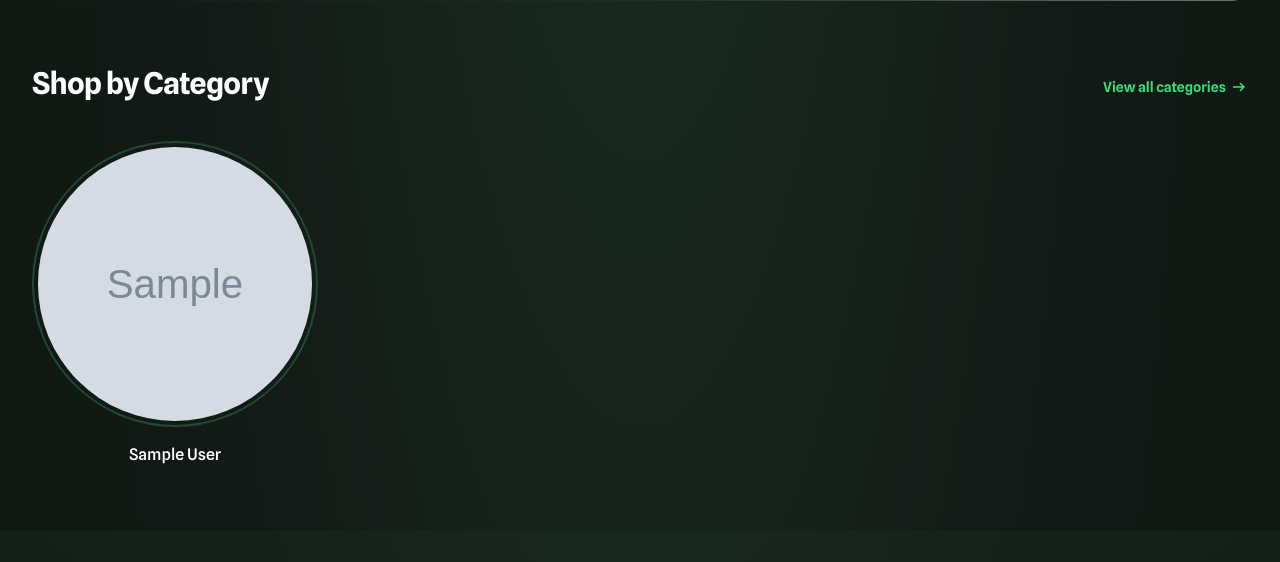
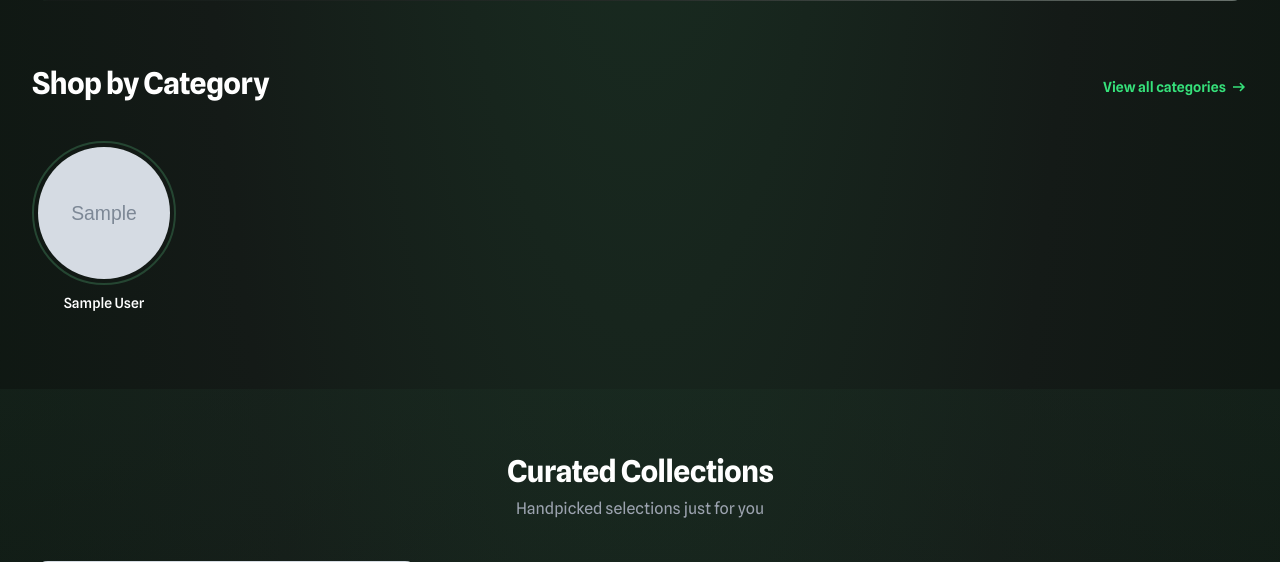
Before and after one commit to Jumna123/women-clothing-store, a Django app: page / in a window 1280 px wide. Shown: the part 642-1204 px from the top of the page. Run offline with Django 5.2, Linux system fonts and the light colour scheme; tables that the repository leaves empty hold one stand-in row (values such as "Sample post"); grey boxes marked "Sample" are stand-in pictures; parts of the project's set-up code (start-up, migrations or seed data) failed here and were passed over; some libraries are stand-ins or nearby versions; grey boxes are pictures that could not be loaded.

Commit message:
updated category allignment in home

```diff
--- a/ecommerse/templates/user/home.html
+++ b/ecommerse/templates/user/home.html
@@ -68,6 +68,9 @@
     padding: 0.75rem 1rem;
   }
   #mobile-search-panel.open { display: block; }
+
+  #categories-scroll::-webkit-scrollbar { display: none; }
+  #categories-scroll { -ms-overflow-style: none; scrollbar-width: none; }
 </style>
 </head>
 <body class="bg-background-light dark:bg-[radial-gradient(ellipse_at_top,_var(--tw-gradient-stops))] dark:from-[#1a3023] dark:via-[#141a17] dark:to-[#0b160f] text-slate-900 dark:text-white min-h-screen flex flex-col font-display selection:bg-primary selection:text-background-dark">
@@ -223,27 +226,39 @@
 <section class="mx-auto max-w-7xl px-3 py-10 sm:px-6 sm:py-12 lg:px-8 lg:py-16">
   <div class="flex flex-col sm:flex-row sm:items-end justify-between gap-3 mb-6 sm:mb-8 md:mb-10">
     <h3 class="text-xl sm:text-2xl md:text-3xl font-bold text-white tracking-tight">Shop by Category</h3>
-    <a href="#" class="group flex items-center gap-1 text-sm font-semibold text-primary hover:text-white transition-colors">
+    <button onclick="toggleCategories()" id="view-all-btn" class="group flex items-center gap-1 text-sm font-semibold text-primary hover:text-white transition-colors">
       View all categories
       <span class="material-symbols-outlined text-lg transition-transform group-hover:translate-x-1">arrow_right_alt</span>
-    </a>
+    </button>
   </div>
-  <!-- FIX: 2 cols on mobile (fine), 4 on md — but category name text-xs on mobile so it doesn't overflow -->
-  <div class="grid grid-cols-2 gap-3 sm:gap-5 md:grid-cols-4 sm:gap-6">
+
+  <!-- Swipable row (default) -->
+  <div id="categories-scroll" class="flex gap-4 overflow-x-auto pb-3 snap-x snap-mandatory">
     {% for category in categories %}
-      {% if category.slug %}
-      <a href="{% url 'home:category_products' category.slug %}" class="group flex flex-col items-center gap-2 sm:gap-4">
-      {% else %}
-      <div class="group flex flex-col items-center gap-2 sm:gap-4">
-      {% endif %}
-        <!-- FIX: image circle constrained to not overflow on tiny screens -->
+      <a href="{% url 'home:category_products' category.slug %}"
+         class="flex flex-col items-center gap-2 snap-start shrink-0 w-28 sm:w-36">
+        <div class="aspect-square w-full overflow-hidden rounded-full border-2 border-[#254632] p-1 hover:border-primary/60 transition-colors">
+          {% if category.category_image %}
+          <img src="{{ category.category_image.url }}" alt="{{ category.category_name }}" class="w-full h-full object-cover rounded-full"/>
+          {% endif %}
+        </div>
+        <span class="text-white font-medium text-xs sm:text-sm text-center leading-tight">{{ category.category_name }}</span>
+      </a>
+    {% endfor %}
+  </div>
+
+  <!-- Grid (shown when "View all" clicked) -->
+  <div id="categories-grid" class="hidden grid-cols-2 gap-3 sm:gap-5 md:grid-cols-4">
+    {% for category in categories %}
+      <a href="{% url 'home:category_products' category.slug %}"
+         class="group flex flex-col items-center gap-2 sm:gap-4">
         <div class="aspect-square w-full max-w-[120px] sm:max-w-none overflow-hidden rounded-full border-2 border-[#254632] p-1 group-hover:border-primary/60 transition-colors">
           {% if category.category_image %}
           <img src="{{ category.category_image.url }}" alt="{{ category.category_name }}" class="w-full h-full object-cover rounded-full"/>
           {% endif %}
         </div>
         <span class="text-white font-medium text-xs sm:text-sm md:text-base text-center leading-tight">{{ category.category_name }}</span>
-      {% if category.slug %}</a>{% else %}</div>{% endif %}
+      </a>
     {% endfor %}
   </div>
 </section>
@@ -511,4 +526,24 @@
   });
 </script>
 
+<script>
+  let showingAll = false;
+  function toggleCategories() {
+    const scroll = document.getElementById('categories-scroll');
+    const grid = document.getElementById('categories-grid');
+    const btn = document.getElementById('view-all-btn');
+    showingAll = !showingAll;
+    if (showingAll) {
+      scroll.classList.add('hidden');
+      grid.classList.remove('hidden');
+      grid.classList.add('grid');
+      btn.innerHTML = `Show less <span class="material-symbols-outlined text-lg">arrow_drop_up</span>`;
+    } else {
+      scroll.classList.remove('hidden');
+      grid.classList.add('hidden');
+      grid.classList.remove('grid');
+      btn.innerHTML = `View all categories <span class="material-symbols-outlined text-lg">arrow_right_alt</span>`;
+    }
+  }
+</script>
 </body></html>
--- a/ecommerse/templates/user/partials/address_fields.html
+++ b/ecommerse/templates/user/partials/address_fields.html
@@ -1,11 +1,11 @@
 <div class="grid grid-cols-1 gap-4 md:grid-cols-2">
   <div class="md:col-span-2">
     <label class="mb-1.5 block text-sm font-semibold text-primary">Full Name</label>
-    <input type="text" name="new_full_name" class="w-full rounded-lg border border-primary/20 bg-white py-2.5 px-3 text-sm text-primary focus:border-primary focus:ring-primary" placeholder="Jane Doe"/>
+    <input type="text" name="new_full_name" class="w-full rounded-lg border border-primary/20 bg-white py-2.5 px-3 text-sm text-primary focus:border-primary focus:ring-primary"/>
   </div>
   <div>
     <label class="mb-1.5 block text-sm font-semibold text-primary">Phone</label>
-    <input type="tel" name="new_phone" class="w-full rounded-lg border border-primary/20 bg-white py-2.5 px-3 text-sm text-primary focus:border-primary focus:ring-primary" placeholder="+91 00000 00000"/>
+    <input type="tel" name="new_phone" class="w-full rounded-lg border border-primary/20 bg-white py-2.5 px-3 text-sm text-primary focus:border-primary focus:ring-primary" />
   </div>
   <div>
     <label class="mb-1.5 block text-sm font-semibold text-primary">House / Flat No.</label>
@@ -25,7 +25,7 @@
   </div>
   <div>
     <label class="mb-1.5 block text-sm font-semibold text-primary">Pincode</label>
-    <input type="text" name="new_pincode" class="w-full rounded-lg border border-primary/20 bg-white py-2.5 px-3 text-sm text-primary focus:border-primary focus:ring-primary" placeholder="000000"/>
+    <input type="text" name="new_pincode" class="w-full rounded-lg border border-primary/20 bg-white py-2.5 px-3 text-sm text-primary focus:border-primary focus:ring-primary" />
   </div>
   <div class="md:col-span-2 flex items-center gap-2 mt-1">
     <input type="checkbox" name="save_new_address" id="save_new_address" class="text-primary focus:ring-primary"/>
```
